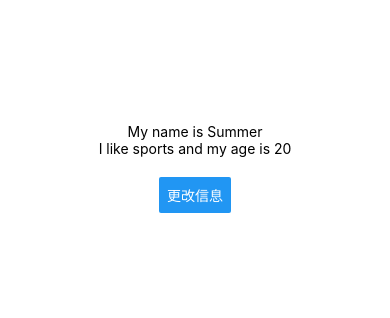
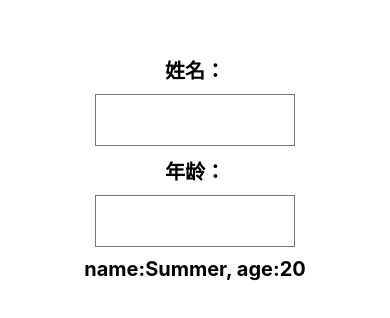
Before and after one commit to ms-online/react-native-myproject, a React Native app: screen / in a window 390 px wide. Shown: the part 254-572 px from the top of the page. Built offline with nearby package versions, Linux system fonts and the light colour scheme.

Commit message:
lesson-04

```diff
--- a/App.js
+++ b/App.js
@@ -1,23 +1,29 @@
 import { StatusBar } from 'expo-status-bar';
 import { useState } from 'react';
-import { StyleSheet, Text, View, Button } from 'react-native';
+import { StyleSheet, Text, View, TextInput } from 'react-native';
 
 export default function App() {
   const [name, setName] = useState('Summer');
-  const [profile, setProfile] = useState({ hobbies: 'sports', age: 20 });
-  const clickHandler = () => {
-    setName('Lucy');
-    setProfile({ hobbies: 'drawing', age: 25 });
-  };
+  const [age, setAge] = useState('20');
+
   return (
     <View style={styles.container}>
-      <Text>My name is {name}</Text>
-      <Text>
-        I like {profile.hobbies} and my age is {profile.age}
+      <Text style={styles.text}>姓名：</Text>
+      <TextInput
+        multiline
+        style={styles.input}
+        onChangeText={(val) => setName(val)}
+      />
+      <Text style={styles.text}>年龄：</Text>
+      <TextInput
+        multiline
+        style={styles.input}
+        onChangeText={(val) => setAge(val)}
+        keyboardType='numeric'
+      />
+      <Text style={styles.text}>
+        name:{name}, age:{age}
       </Text>
-      <View style={styles.buttonContainer}>
-        <Button title='更改信息' onPress={clickHandler} />
-      </View>
       <StatusBar style='auto' />
     </View>
   );
@@ -30,7 +36,15 @@
     alignItems: 'center',
     justifyContent: 'center',
   },
-  buttonContainer: {
-    marginTop: 20,
+  text: {
+    fontSize: 20,
+    fontWeight: 'bold',
+  },
+  input: {
+    borderWidth: 1,
+    borderColor: '#777',
+    padding: 8,
+    margin: 10,
+    width: 200,
   },
 });
```
Also changed, not shown: 1 other file (tests, documents, lock files or other folders).
